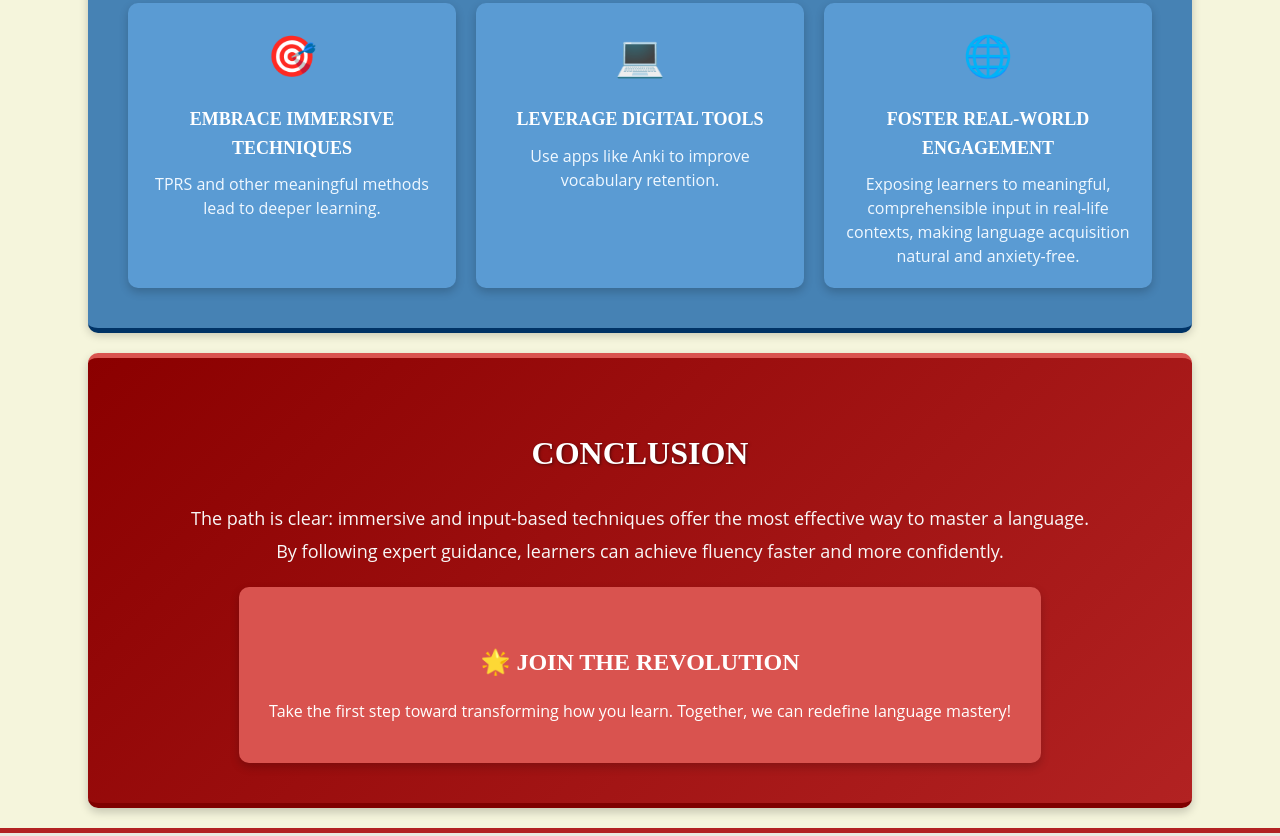
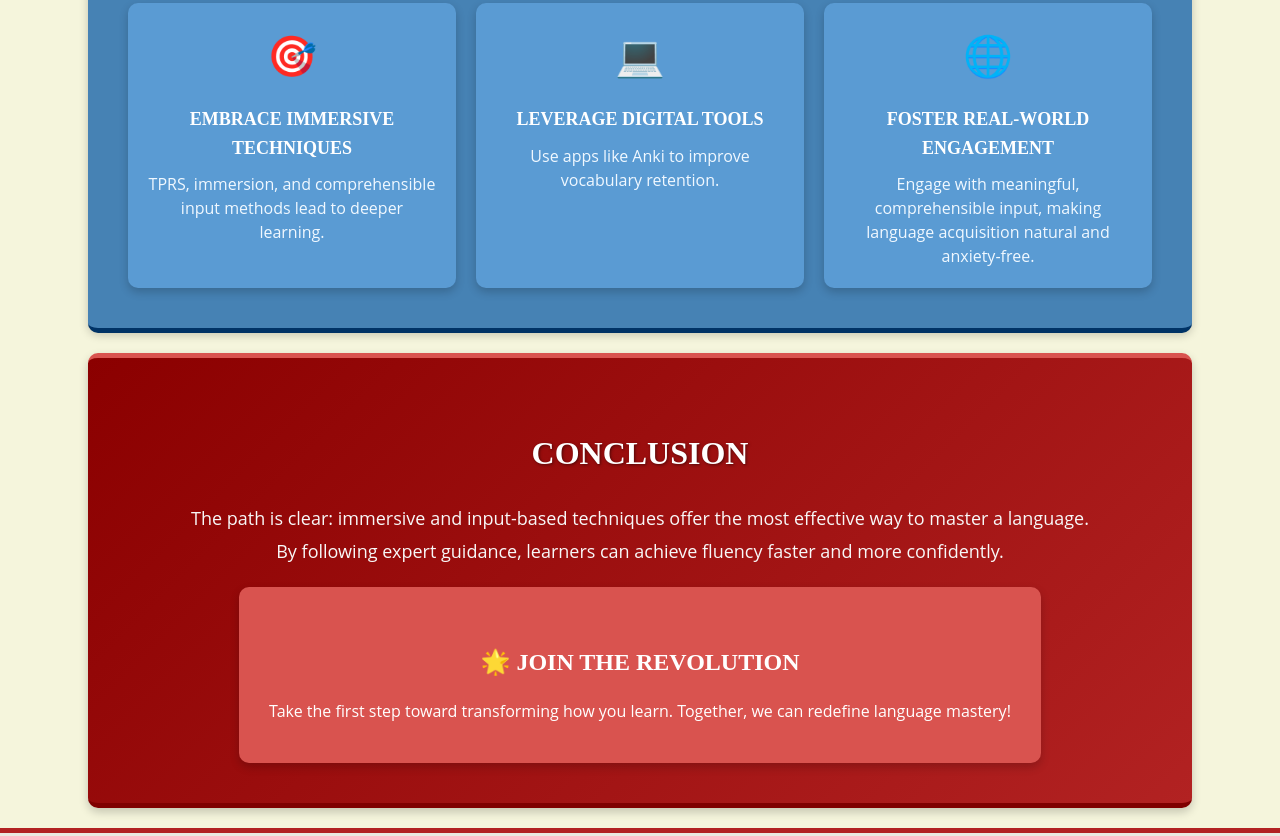
Before and after one commit to mezeer/mezeer.github.io, a plain HTML site: page index.html in a window 1280 px wide. Shown: the part 2904-3740 px from the top of the page. Drawn offline with Linux system fonts and the light colour scheme.

Commit message:
Update index.html

```diff
--- a/index.html
+++ b/index.html
@@ -776,7 +776,7 @@ section {
                 <div class="step">
                     <span class="icon">🎯</span>
                     <h3>Embrace immersive techniques</h3>
-                    <p>TPRS and other meaningful methods lead to deeper learning.</p>
+                    <p>TPRS, immersion, and comprehensible input methods lead to deeper learning.</p>
                 </div>
                 <div class="step">
                     <span class="icon">💻</span>
@@ -786,7 +786,7 @@ section {
                 <div class="step">
                     <span class="icon">🌐</span>
                     <h3>Foster Real-World Engagement</h3>
-                    <p>Exposing learners to meaningful, comprehensible input in real-life contexts, making language acquisition natural and anxiety-free.</p>
+                    <p>Engage with meaningful, comprehensible input, making language acquisition natural and anxiety-free.</p>
 
                 </div>
             </div>
@@ -854,7 +854,7 @@ section {
 
     </footer>
 
-    <div class="footer" style="text-align: center";>
+    <div class="footer" style="text-align: center;font-size:22px;"">
         <p>Ethan Terry | November 26, 2024 | Digital Poster</p>
     </div>
 
```
